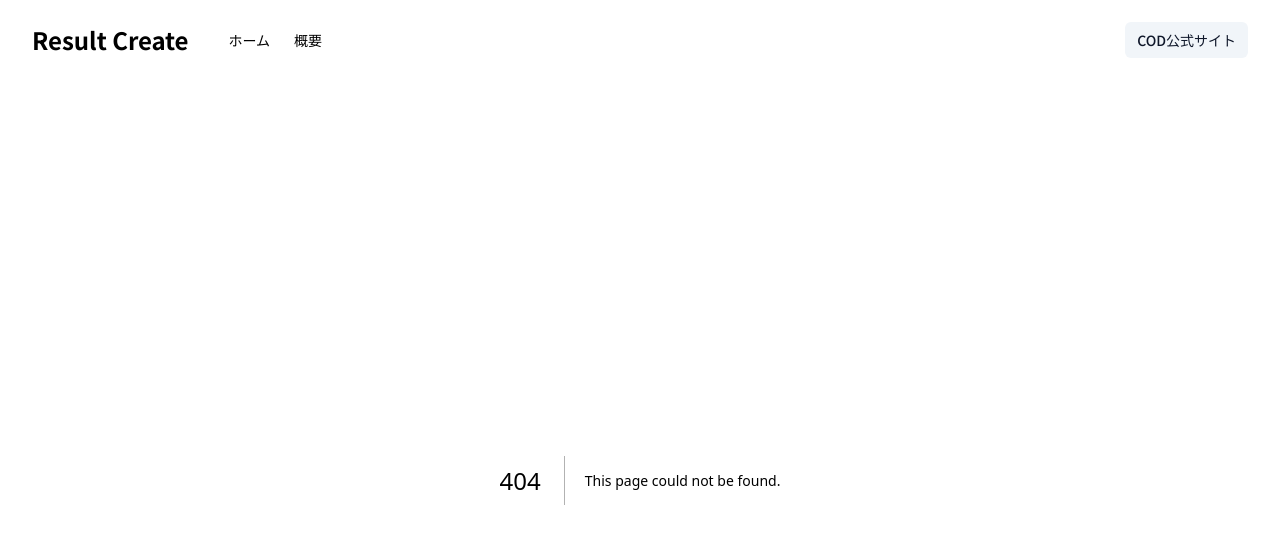
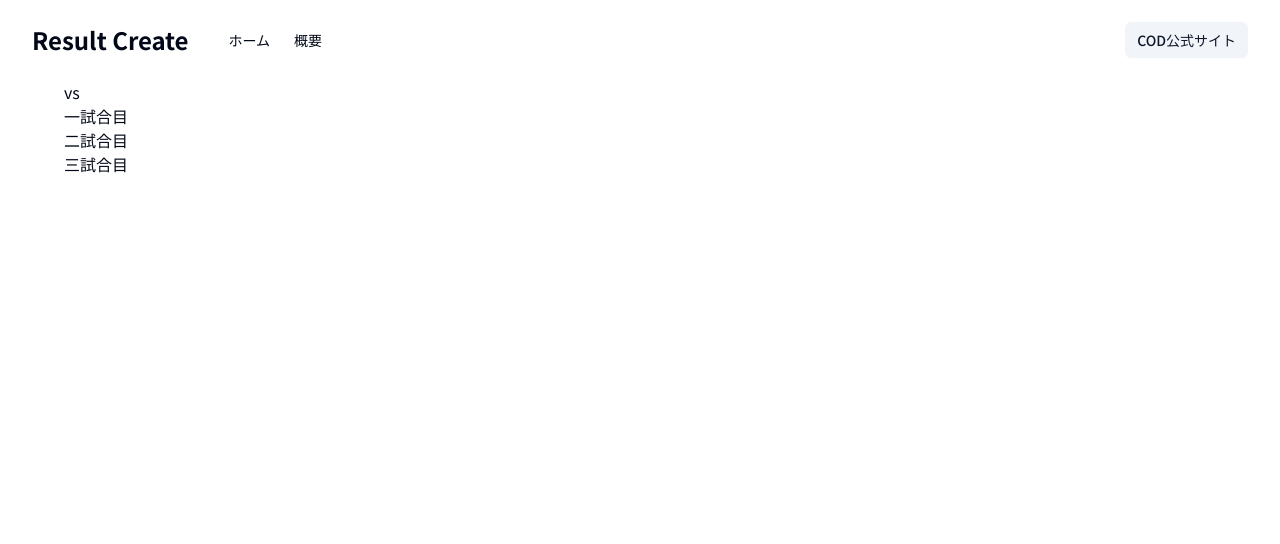
Before and after one commit to tokutetsu96/result-app, a Next.js app: page /battleThree/gameResult in a window 1280 px wide. Before the commit this address had no page. Shown: the top 544 px of the page. Built offline with nearby package versions, Linux system fonts and the light colour scheme.

Commit message:
ページ遷移、値受け渡し表示確認

```diff
--- /dev/null
+++ b/src/app/(battle)/battleThree/gameResult/page.tsx
@@ -0,0 +1,39 @@
+"use client";
+
+import React from "react";
+import { useRouter } from "next/navigation";
+import { useFormContext } from "react-hook-form";
+
+export default function GameResultPage() {
+  const router = useRouter();
+  const { getValues } = useFormContext();
+  const data = getValues();
+
+  return (
+    <div>
+      <div className="flex flex-col">
+        <div>
+          {data.myTeamName} vs {data.enemyTeamName}
+        </div>
+        <div>
+          <h1>一試合目</h1>
+          <span>{data.gameOne}</span>
+          <span>{data.myTeamScoreOne}</span>
+          <span>{data.enemyTeamScoreOne}</span>
+        </div>
+        <div>
+          <h1>二試合目</h1>
+          <span>{data.gameTwo}</span>
+          <span>{data.myTeamScoreTwo}</span>
+          <span>{data.enemyTeamScoreTwo}</span>
+        </div>
+        <div>
+          <h1>三試合目</h1>
+          <span>{data.gameThree}</span>
+          <span>{data.myTeamScoreThree}</span>
+          <span>{data.enemyTeamScoreThree}</span>
+        </div>
+      </div>
+    </div>
+  );
+}
--- /dev/null
+++ b/src/app/(battle)/battleThree/layout.tsx
@@ -0,0 +1,22 @@
+"use client";
+
+import { FormProvider, useForm } from "react-hook-form";
+import { TeamInput } from "@/types";
+import { zodResolver } from "@hookform/resolvers/zod";
+import { validationSchema } from "@/utils/validationSchema";
+
+export default function BattleThreeLayout({
+  children,
+}: {
+  children: React.ReactNode;
+}) {
+  const methods = useForm<TeamInput>({
+    mode: "onChange",
+    resolver: zodResolver(validationSchema),
+  });
+  return (
+    <FormProvider {...methods}>
+      <main className="container">{children}</main>
+    </FormProvider>
+  );
+}
--- a/src/components/result-input.tsx
+++ b/src/components/result-input.tsx
@@ -1,24 +1,22 @@
 "use client";
 
-import { useForm } from "react-hook-form";
+import { useFormContext } from "react-hook-form";
 import { buttonVariants } from "./ui/button";
 import { cn } from "@/lib/utils";
 import { type TeamInput } from "@/types";
-import { zodResolver } from "@hookform/resolvers/zod";
-import { validationSchema } from "@/utils/validationSchema";
+import { useRouter } from "next/navigation";
 
 export default function ResultInput() {
+  const router = useRouter();
+
   const {
     register,
     handleSubmit,
     formState: { errors },
-  } = useForm<TeamInput>({
-    mode: "onChange",
-    resolver: zodResolver(validationSchema),
-  });
+  } = useFormContext<TeamInput>();
 
   const onSubmit = (data: TeamInput) => {
-    console.log(data);
+    router.push("/battleThree/gameResult");
   };
 
   return (
```
